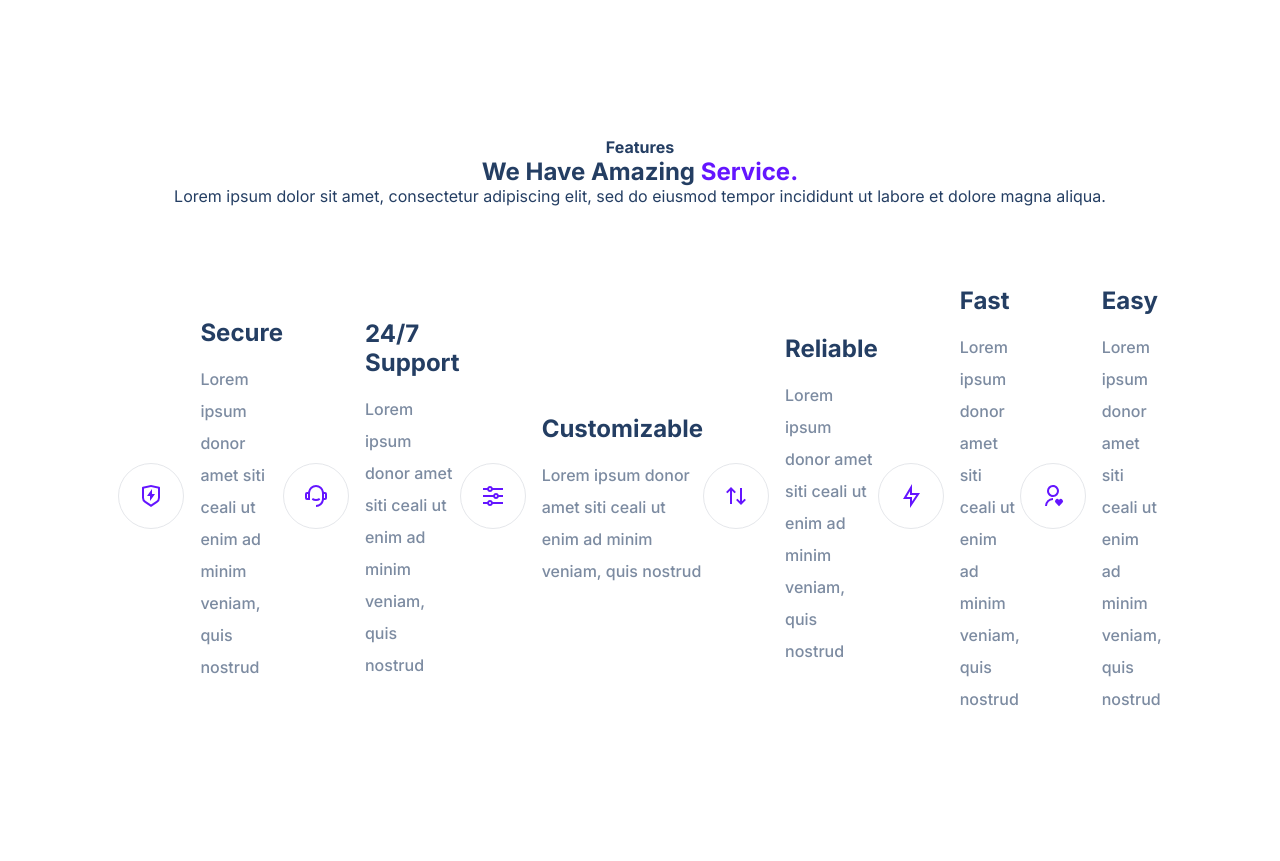
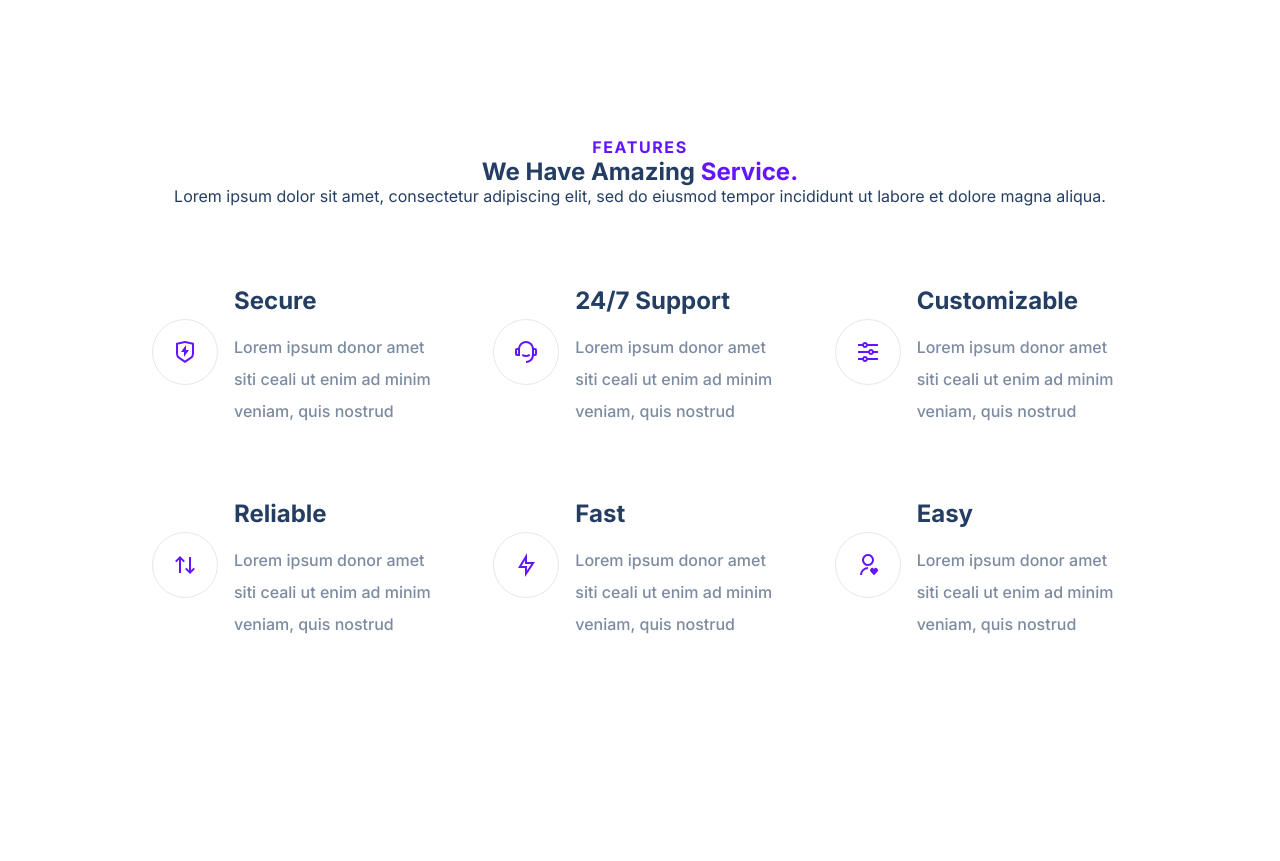
Before and after one commit to Jenna3999/module3-final-project, a plain HTML site: page index.html in a window 1280 px wide. Shown: the part 740-1601 px from the top of the page. Drawn offline with Linux system fonts and the light colour scheme.

Commit message:
Features Update

```diff
--- a/index.html
+++ b/index.html
@@ -99,13 +99,21 @@
                                     <h2 class="feature__title">Secure</h2>
                                     <p class="feature__para">Lorem ipsum donor amet siti ceali ut enim ad minim veniam, quis nostrud</p>
                                 </div>
+                            </div>
+                        </div>
+                        <div class="feature">
+                            <div class="feature__row">
                                 <figure class="feature__img--wrapper">
-                                    <img src="./assets/support-icon.f9253ffa8cb6ffde5bbaa05eb5136375.svg" class="feature__img">
+                                <img src="./assets/support-icon.f9253ffa8cb6ffde5bbaa05eb5136375.svg" class="feature__img">
                                 </figure>
                                 <div class="feature__text">
-                                    <h2 class="feature__title">24/7 Support</h2>
+                                     <h2 class="feature__title">24/7 Support</h2>
                                     <p class="feature__para">Lorem ipsum donor amet siti ceali ut enim ad minim veniam, quis nostrud</p>
                                 </div>
+                            </div>
+                        </div>
+                        <div class="feature">
+                            <div class="feature__row">
                                 <figure class="feature__img--wrapper">
                                     <img src="./assets/customize-icon.367468c90fd796009b97fbfba67b2c6a.svg" class="feature__img">
                                 </figure>
@@ -113,6 +121,10 @@
                                     <h2 class="feature__title">Customizable</h2>
                                     <p class="feature__para">Lorem ipsum donor amet siti ceali ut enim ad minim veniam, quis nostrud</p>
                                 </div>
+                            </div>
+                        </div>
+                        <div class="feature">
+                            <div class="feature__row">
                                 <figure class="feature__img--wrapper">
                                     <img src="./assets/reliable-icon.1367510a8f0a1bec76dc425d25f92f43.svg" class="feature__img">
                                 </figure>
@@ -120,6 +132,10 @@
                                     <h2 class="feature__title">Reliable</h2>
                                     <p class="feature__para">Lorem ipsum donor amet siti ceali ut enim ad minim veniam, quis nostrud</p>
                                 </div>
+                            </div>
+                        </div>
+                        <div class="feature">
+                            <div class="feature__row">
                                 <figure class="feature__img--wrapper">
                                     <img src="./assets/fast-icon.dbb971a73d4805d2fc3bcdacdb55beba.svg" class="feature__img">
                                 </figure>
@@ -127,6 +143,10 @@
                                     <h2 class="feature__title">Fast</h2>
                                     <p class="feature__para">Lorem ipsum donor amet siti ceali ut enim ad minim veniam, quis nostrud</p>
                                 </div>
+                            </div>
+                        </div>
+                        <div class="feature">
+                            <div class="feature__row">
                                 <figure class="feature__img--wrapper">
                                     <img src="./assets/simple-icon.673b7e1750b2a4ef32907fc164828d00.svg" class="feature__img">
                                 </figure>
--- a/style.css
+++ b/style.css
@@ -350,6 +350,14 @@ FEATURES ↓
     align-items: center;
 }
 
+.section__tag {
+    font-size: 16px;
+    color: #6415ff;
+    letter-spacing: 1.6px;
+    font-weight: 700;
+    text-transform: uppercase;
+}
+
 .features {
     display: flex;
     flex-wrap: wrap;
```
